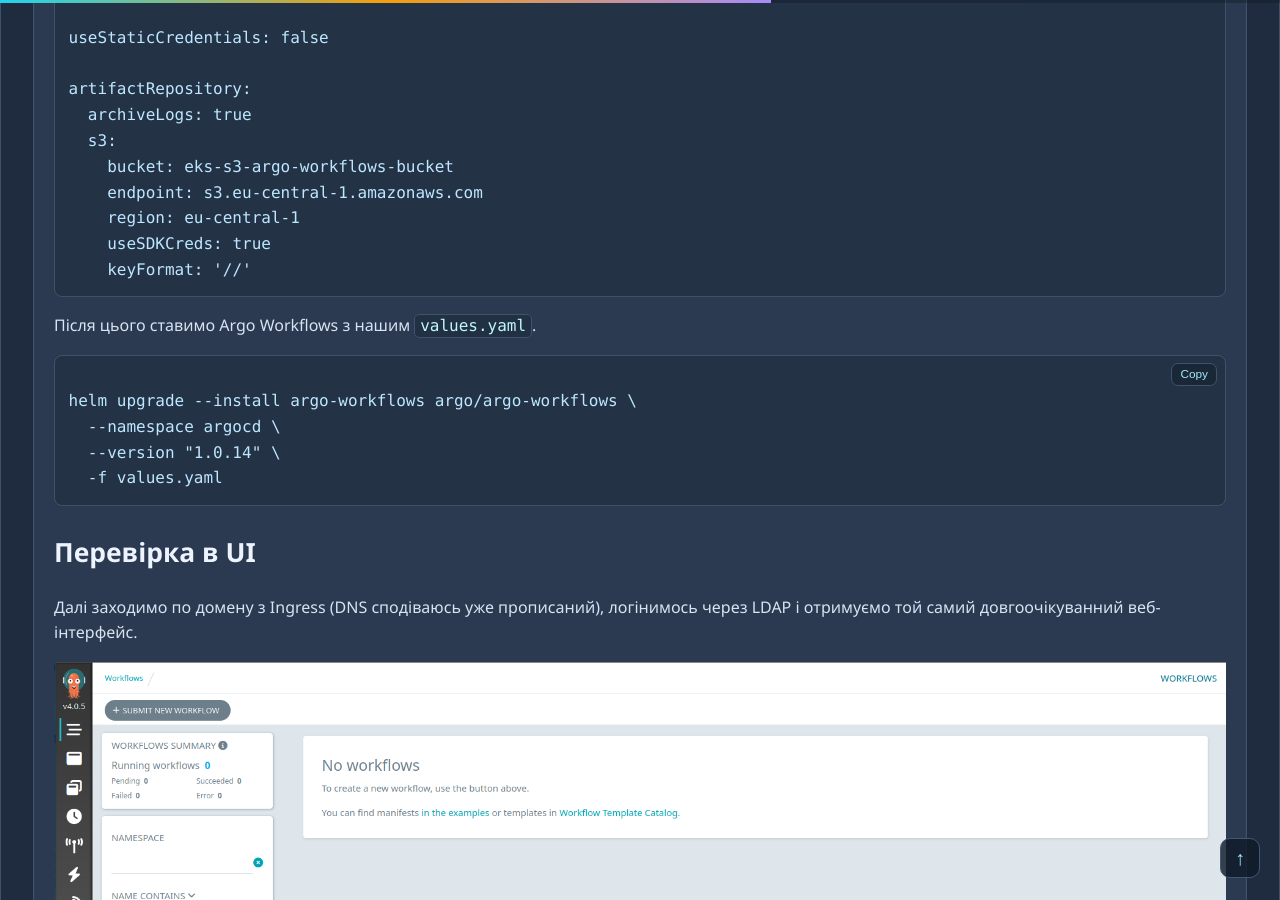
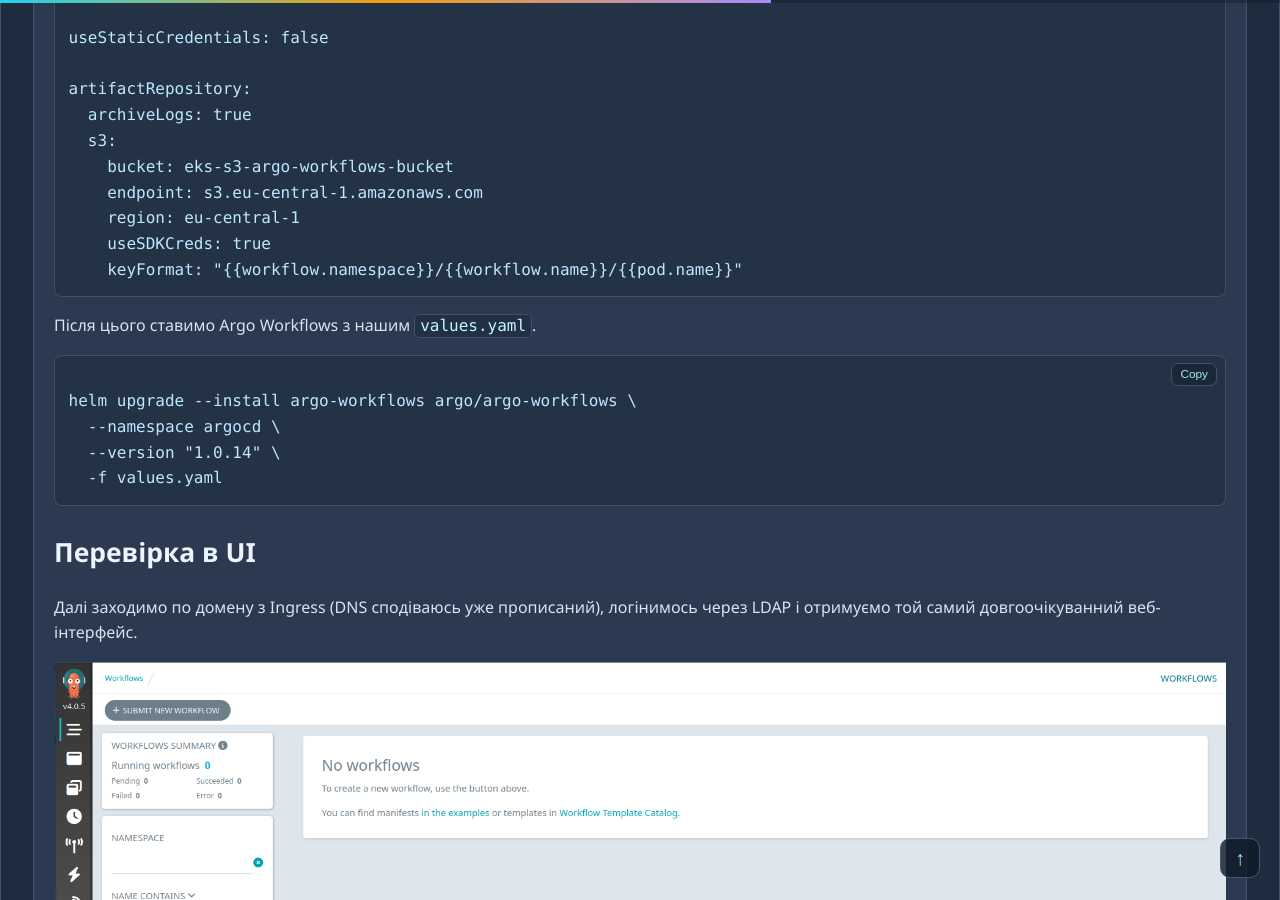
Before and after one commit to paparoot-devops/paparoot, a Jekyll site: the page built from _posts/2026-05-26-argo-workflows-v-eks.md, in a window 1280 px wide and 900 px high, scrolled down 8596 px. Built offline with Jekyll 4.4.1, drawn with Linux system fonts in a browser that asks for light colours.

````diff
--- a/_posts/2026-05-26-argo-workflows-v-eks.md
+++ b/_posts/2026-05-26-argo-workflows-v-eks.md
@@ -286,6 +286,7 @@ extraObjects:
 
 IAM роль прив'язуємо через `eks.amazonaws.com/role-arn` на `workflow/controller/server` service accounts. У результаті pod'и отримують тимчасові AWS credentials через OIDC/STS. `archiveLogs: true` вмикає зберігання логів як артефактів у S3, а `keyFormat` задає зрозумілу ієрархію `<namespace>/<workflow>/<pod>`.
 
+{% raw %}
 ```yaml
 workflow:
   serviceAccount:
@@ -315,8 +316,9 @@ artifactRepository:
     endpoint: s3.eu-central-1.amazonaws.com
     region: eu-central-1
     useSDKCreds: true
-    keyFormat: '{{workflow.namespace}}/{{workflow.name}}/{{pod.name}}'
+    keyFormat: "{{workflow.namespace}}/{{workflow.name}}/{{pod.name}}"
 ```
+{% endraw %}
 
 Після цього ставимо Argo Workflows з нашим `values.yaml`.
 
````
